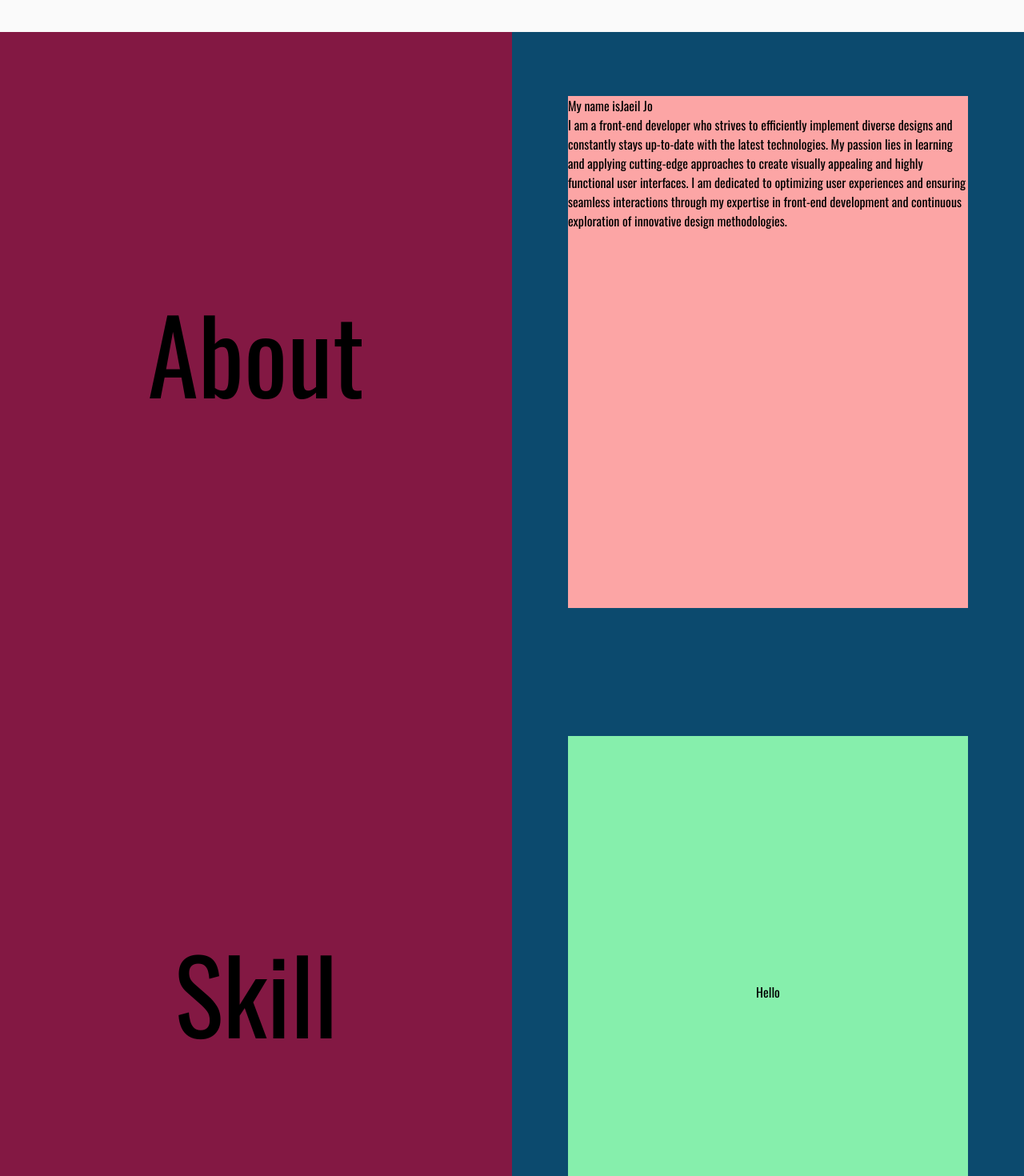
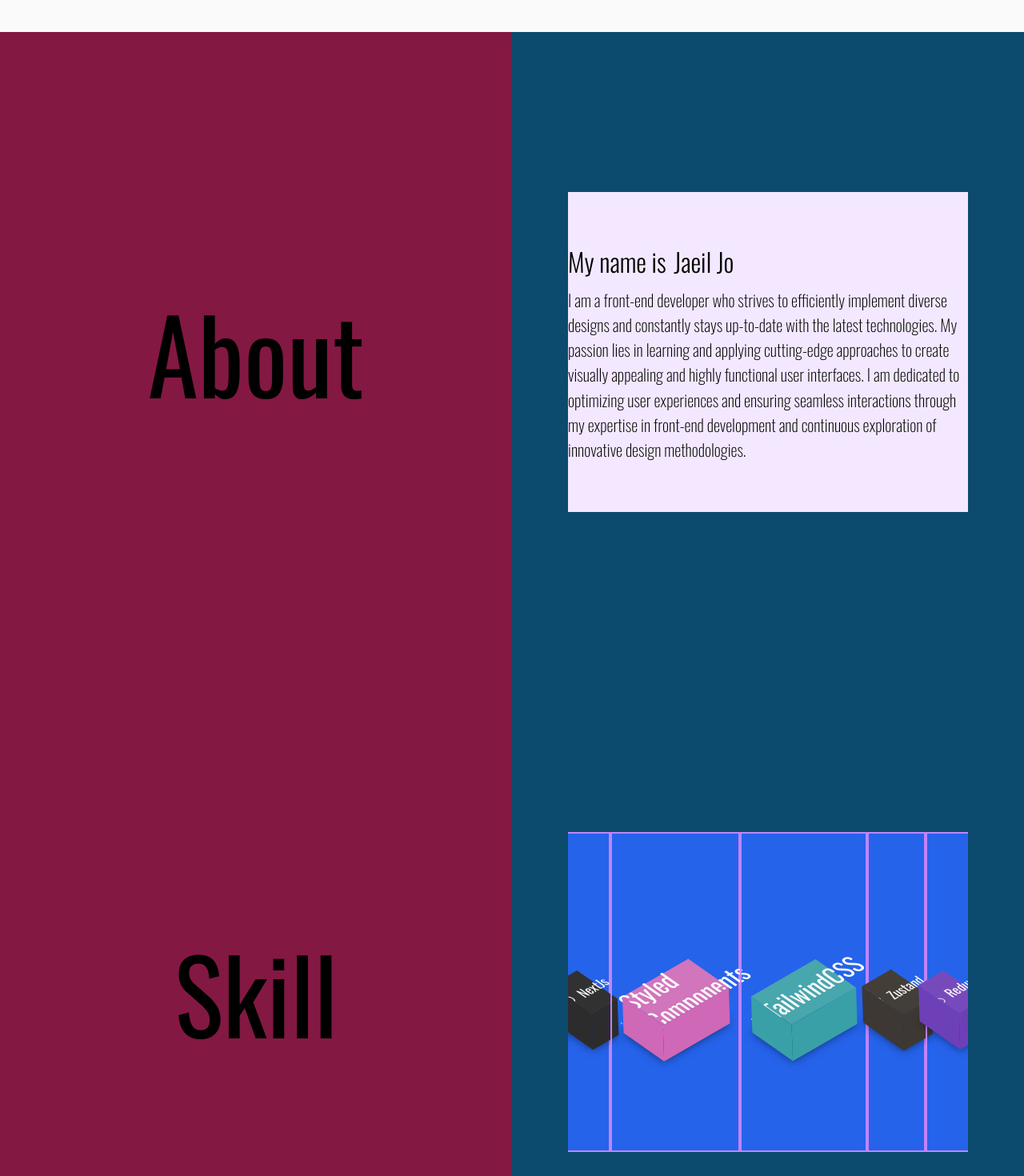
Before and after one commit to JaeilJO/portfolio, a Next.js app: page / in a window 1280 px wide. Shown: the part 760-2230 px from the top of the page at 80% size. Built offline with nearby package versions, Linux system fonts and the light colour scheme.

Commit message:
change work place

```diff
--- a/src/components/CommonComponents/CommonRightContentWrapper.tsx
+++ b/src/components/CommonComponents/CommonRightContentWrapper.tsx
@@ -1,9 +1,13 @@
-function CommonRightContentWrapper({ children }) {
+import { ReactNode } from "react";
+
+function CommonRightContentWrapper({ children }: { children: ReactNode }) {
   return (
     <div className="bg-green-500 relative flex items-center justify-center grow-[1] w-full h-full  max-sm:items-start max-h-screen max-w-screen">
       <div className="flex items-center justify-center w-full h-full max-sm:items-start bg-sky-900">
-                <div className="relative w-[80%] h-[80%] max-w-[500px] max-h-[700px] min-x-[400px] min-y-[200px] overflow-hidden bg-green-300 ">
-                    <div className="flex items-center justify-center w-full h-full max-sm:items-start">{children}</div>
+        <div className="relative w-[80%] h-[50%] max-sm:h-full max-sm:w-full max-w-[500px] max-h-[700px] min-x-[400px] min-y-[200px] overflow-hidden bg-green-300 ">
+          <div className="flex items-center justify-center w-full h-full max-sm:px-3 bg-red-950 max-sm:items-start">
+            {children}
+          </div>
         </div>
       </div>
     </div>
--- a/src/components/CommonComponents/CommonSectionBackground.tsx
+++ b/src/components/CommonComponents/CommonSectionBackground.tsx
@@ -1,7 +1,20 @@
-function CommonSectionBackground({ children }) {
-    return (
-        <div className="relative flex w-screen h-screen  max-sm:flex-col max-sm:py-[100px] bg-red-400">{children}</div>
-    );
+import { ReactNode, RefObject } from "react";
+
+function CommonSectionBackground({
+  children,
+  ref_for_observer,
+}: {
+  children: ReactNode;
+  ref_for_observer?: (node?: Element | null | undefined) => void;
+}) {
+  return (
+    <div
+      ref={ref_for_observer}
+      className="relative flex w-screen h-screen  max-sm:flex-col max-sm:py-[100px] bg-red-400"
+    >
+      {children}
+    </div>
+  );
 }
 
 export default CommonSectionBackground;
--- a/src/components/Sections/AboutSection/index.tsx
+++ b/src/components/Sections/AboutSection/index.tsx
@@ -1,7 +1,7 @@
-import CommonLeftText from '@/components/CommonComponents/CommonLeftText';
-import CommonRightContentWrapper from '@/components/CommonComponents/CommonRightContentWrapper';
-import CommonSectionBackground from '@/components/CommonComponents/CommonSectionBackground';
-import { useInView } from 'react-intersection-observer';
+import CommonLeftText from "@/components/CommonComponents/CommonLeftText";
+import CommonRightContentWrapper from "@/components/CommonComponents/CommonRightContentWrapper";
+import CommonSectionBackground from "@/components/CommonComponents/CommonSectionBackground";
+import { useInView } from "react-intersection-observer";
 function AboutSection() {
   const { ref, inView, entry } = useInView({
     /* Optional options */
@@ -9,45 +9,26 @@ function AboutSection() {
   });
 
   return (
-        <CommonSectionBackground>
+    <CommonSectionBackground ref_for_observer={ref}>
       <CommonLeftText title="About" />
       <CommonRightContentWrapper>
-                <div className="w-full h-full break-words bg-red-300">
-                    <div>
-                        <span>My name is</span>
+        <div className="w-full h-full break-words font-thin max-sm:text-[1rem] text-[1.3rem] flex flex-col gap-2 max-sm:justify-start justify-center bg-purple-100">
+          <div className="text-[2rem] font-light">
+            <span className="mr-[0.3em]">My name is</span>
             <span>Jaeil Jo</span>
           </div>
           <div>
-                        I am a front-end developer who strives to efficiently implement diverse designs and constantly
-                        stays up-to-date with the latest technologies. My passion lies in learning and applying
-                        cutting-edge approaches to create visually appealing and highly functional user interfaces. I am
-                        dedicated to optimizing user experiences and ensuring seamless interactions through my expertise
-                        in front-end development and continuous exploration of innovative design methodologies.
+            I am a front-end developer who strives to efficiently implement
+            diverse designs and constantly stays up-to-date with the latest
+            technologies. My passion lies in learning and applying cutting-edge
+            approaches to create visually appealing and highly functional user
+            interfaces. I am dedicated to optimizing user experiences and
+            ensuring seamless interactions through my expertise in front-end
+            development and continuous exploration of innovative design
+            methodologies.
           </div>
         </div>
       </CommonRightContentWrapper>
-
-            {/* <div className="relative flex items-center  grow-[1] w-full px-5 max-sm:items-start  ">
-                <div className="flex flex-col gap-3 ">
-                    <div className="flex gap-2 text-4xl max-sm:text-2xl">
-                        <span className="font-thin">My name is</span>
-                        <span
-                            className={`relative before:content=[''] before:w-0 before:h-1 before:bg-blue-300 before:absolute before:-bottom-2 max-sm:before:-bottom-1 ${
-                                inView ? `before:animate-section_about_before` : ``
-                            }`}
-                        >
-                            Jaeil Jo
-                        </span>
-                    </div>
-                    <div className="text-2xl font-thin max-sm:text-lg">
-                        I am a front-end developer who strives to efficiently implement diverse designs and constantly
-                        stays up-to-date with the latest technologies. My passion lies in learning and applying
-                        cutting-edge approaches to create visually appealing and highly functional user interfaces. I am
-                        dedicated to optimizing user experiences and ensuring seamless interactions through my expertise
-                        in front-end development and continuous exploration of innovative design methodologies.
-                    </div>
-                </div>
-            </div> */}
     </CommonSectionBackground>
   );
 }
--- a/src/components/Sections/SkillSection/SkillItem/index.tsx
+++ b/src/components/Sections/SkillSection/SkillItem/index.tsx
@@ -1,5 +1,5 @@
-import { SkillType } from '@/utils/Skills';
-import { useRef, useState } from 'react';
+import { SkillType } from "@/utils/Skills";
+import { useRef, useState } from "react";
 
 function SkillItem({
   icon,
@@ -7,68 +7,72 @@ function SkillItem({
   animation,
   inView,
   clicked,
-}: Pick<SkillType, 'icon' | 'title'> & { animation: string; inView: boolean; clicked: boolean }) {
+}: Pick<SkillType, "icon" | "title"> & {
+  animation: string;
+  inView: boolean;
+  clicked: boolean;
+}) {
   const main_color = useRef<string | null>(null);
   const side_color = useRef<string | null>(null);
   const dark_light = useRef<string | null>(null);
 
   switch (title) {
-        case 'React':
-            main_color.current = 'bg-[#48CEF6]';
-            side_color.current = 'bg-[#18B6E7]';
-            dark_light.current = 'dark:shadow-[#48CEF6]';
+    case "React":
+      main_color.current = "bg-[#48CEF6]";
+      side_color.current = "bg-[#18B6E7]";
+      dark_light.current = "dark:shadow-[#48CEF6]";
       break;
-        case 'NextJs':
-            main_color.current = 'bg-[#313131]';
-            side_color.current = 'bg-[#2c2c2c]';
-            dark_light.current = 'dark:shadow-[#313131]';
+    case "NextJs":
+      main_color.current = "bg-[#313131]";
+      side_color.current = "bg-[#2c2c2c]";
+      dark_light.current = "dark:shadow-[#313131]";
       break;
-        case 'Styled Components':
-            main_color.current = 'bg-[#D175BC]';
-            side_color.current = 'bg-[#cf68b7]';
-            dark_light.current = 'dark:shadow-[#D175BC]';
+    case "Styled Components":
+      main_color.current = "bg-[#D175BC]";
+      side_color.current = "bg-[#cf68b7]";
+      dark_light.current = "dark:shadow-[#D175BC]";
       break;
-        case 'TailwindCSS':
-            main_color.current = 'bg-[#48A6AD]';
-            side_color.current = 'bg-[#39a0a8]';
-            dark_light.current = 'dark:shadow-[#48A6AD]';
+    case "TailwindCSS":
+      main_color.current = "bg-[#48A6AD]";
+      side_color.current = "bg-[#39a0a8]";
+      dark_light.current = "dark:shadow-[#48A6AD]";
       break;
-        case 'Zustand':
-            main_color.current = 'bg-[#443E38]';
-            side_color.current = 'bg-[#3d3834]';
-            dark_light.current = 'dark:shadow-[#443E38]';
+    case "Zustand":
+      main_color.current = "bg-[#443E38]";
+      side_color.current = "bg-[#3d3834]";
+      dark_light.current = "dark:shadow-[#443E38]";
       break;
-        case 'Redux':
-            main_color.current = 'bg-[#774ABC]';
-            side_color.current = 'bg-[#6e40b7]';
-            dark_light.current = 'dark:shadow-[#774ABC]';
+    case "Redux":
+      main_color.current = "bg-[#774ABC]";
+      side_color.current = "bg-[#6e40b7]";
+      dark_light.current = "dark:shadow-[#774ABC]";
       break;
-        case 'HTML':
-            main_color.current = 'bg-[#F26624]';
-            side_color.current = 'bg-[#E54C20]';
-            dark_light.current = 'dark:shadow-[#F26624]';
+    case "HTML":
+      main_color.current = "bg-[#F26624]";
+      side_color.current = "bg-[#E54C20]";
+      dark_light.current = "dark:shadow-[#F26624]";
       break;
-        case 'CSS':
-            main_color.current = 'bg-[#32A5D5]';
-            side_color.current = 'bg-[#126EB0]';
-            dark_light.current = 'dark:shadow-[#32A5D5]';
+    case "CSS":
+      main_color.current = "bg-[#32A5D5]";
+      side_color.current = "bg-[#126EB0]";
+      dark_light.current = "dark:shadow-[#32A5D5]";
       break;
-        case 'JavaScript':
-            main_color.current = 'bg-[#F4991F]';
-            side_color.current = 'bg-[#F07E23]';
-            dark_light.current = 'dark:shadow-[#F4991F]';
+    case "JavaScript":
+      main_color.current = "bg-[#F4991F]";
+      side_color.current = "bg-[#F07E23]";
+      dark_light.current = "dark:shadow-[#F4991F]";
       break;
     default:
-            main_color.current = 'bg-[#262626]';
-            side_color.current = 'bg-[#262626]';
-            dark_light.current = 'dark:shadow-[#262626]';
+      main_color.current = "bg-[#262626]";
+      side_color.current = "bg-[#262626]";
+      dark_light.current = "dark:shadow-[#262626]";
       break;
   }
 
   return (
-        <li className=" w-[10em] h-full  flex items-center justify-center">
+    <li className="relative flex items-center justify-center border-2 border-purple-400 ">
       <div
-                className={` relative flex w-[60%] text-neutral-50 ${
+        className={` relative flex w-[60%]  text-neutral-50 ${
           inView && !clicked ? `animate-section_skill_animation` : ``
         }  ${dark_light.current}  ${
           main_color.current
@@ -81,7 +85,13 @@ function SkillItem({
           className={`absolute w-full h-[40px]  rotate-0 skew-x-[-45deg] bottom-[-40px] left-[-20px] ${side_color.current}`}
         />
         <span>{icon}</span>
-                <span className={`${title.length >= 11 ? 'lg:text-3xl md:text-xl text-sm ' : ''}`}>{title}</span>
+        <span
+          className={`${
+            title.length >= 11 ? "lg:text-3xl md:text-xl text-sm " : ""
+          }`}
+        >
+          {title}
+        </span>
       </div>
     </li>
   );
--- a/src/components/Sections/SkillSection/index.tsx
+++ b/src/components/Sections/SkillSection/index.tsx
@@ -1,13 +1,13 @@
-import Skills from '@/utils/Skills';
-import { useEffect, useState } from 'react';
+import Skills from "@/utils/Skills";
+import { useEffect, useState } from "react";
 
-import SkillItem from './SkillItem';
-import Explanation from './Explanation';
-import { useInView } from 'react-intersection-observer';
-import { BsFillCursorFill } from 'react-icons/bs';
-import CommonLeftText from '@/components/CommonComponents/CommonLeftText';
-import CommonSectionBackground from '@/components/CommonComponents/CommonSectionBackground';
-import CommonRightContentWrapper from '@/components/CommonComponents/CommonRightContentWrapper';
+import SkillItem from "./SkillItem";
+import Explanation from "./Explanation";
+import { useInView } from "react-intersection-observer";
+import { BsFillCursorFill } from "react-icons/bs";
+import CommonLeftText from "@/components/CommonComponents/CommonLeftText";
+import CommonSectionBackground from "@/components/CommonComponents/CommonSectionBackground";
+import CommonRightContentWrapper from "@/components/CommonComponents/CommonRightContentWrapper";
 
 function SkillSection() {
   const [currentSkill, setCurrentSkill] = useState(1);
@@ -22,15 +22,15 @@ function SkillSection() {
   const [clicked, setClicked] = useState(false);
   const [animation, setAnimation] = useState(``);
   const leftMove = [
-        '-translate-x-[0em]',
-        '-translate-x-[10em]',
-        '-translate-x-[20em]',
-        '-translate-x-[30em]',
-        '-translate-x-[40em]',
-        '-translate-x-[50em]',
-        '-translate-x-[60em]',
-        '-translate-x-[70em]',
-        '-translate-x-[80em]',
+    "-translate-x-[0em]",
+    "-translate-x-[10em]",
+    "-translate-x-[20em]",
+    "-translate-x-[30em]",
+    "-translate-x-[40em]",
+    "-translate-x-[50em]",
+    "-translate-x-[60em]",
+    "-translate-x-[70em]",
+    "-translate-x-[80em]",
   ];
 
   const rightClick = () => {
@@ -41,9 +41,9 @@ function SkillSection() {
       }, 100);
     }
     setCurrentSkill(currentSkill + 1);
-        setAnimation('animate-section_skill_animation');
+    setAnimation("animate-section_skill_animation");
     setTimeout(() => {
-            setAnimation('');
+      setAnimation("");
     }, 300);
   };
 
@@ -52,7 +52,38 @@ function SkillSection() {
       <CommonLeftText title="Skill" />
 
       <CommonRightContentWrapper>
-                <div>Hello</div>
+        <div className="relative w-full h-full break-words ">
+          <button className="absolute w-full h-full ">
+            <div className="relative flex items-center justify-center w-full h-full ">
+              <div className="absolute w-full h-full bg-black rounded-lg opacity-30" />
+              <div className="relative text-[1.3rem] flex flex-col   items-center text-neutral-50">
+                <div className="">
+                  <BsFillCursorFill />
+                </div>
+                <div>Click to See More</div>
+              </div>
+            </div>
+          </button>
+
+          <div className="w-full h-full bg-green-500">
+            <div className="relative w-full h-full bg-pink-700">
+              <ul
+                className={`absolute flex h-full top-0 left-0 bg-blue-600  ${leftMove[currentSkill]} flex-nowrap`}
+              >
+                {newArray.map((skill) => (
+                  <SkillItem
+                    key={skill.key}
+                    title={skill.title}
+                    icon={skill.icon}
+                    animation={animation}
+                    inView={inView}
+                    clicked={clicked}
+                  />
+                ))}
+              </ul>
+            </div>
+          </div>
+        </div>
       </CommonRightContentWrapper>
 
       {/* <div className="relative flex justify-center w-full h-full  grow-[1] items-center   max-sm:items-start ">
```
Lines whose indentation alone changed are shown as unchanged.
